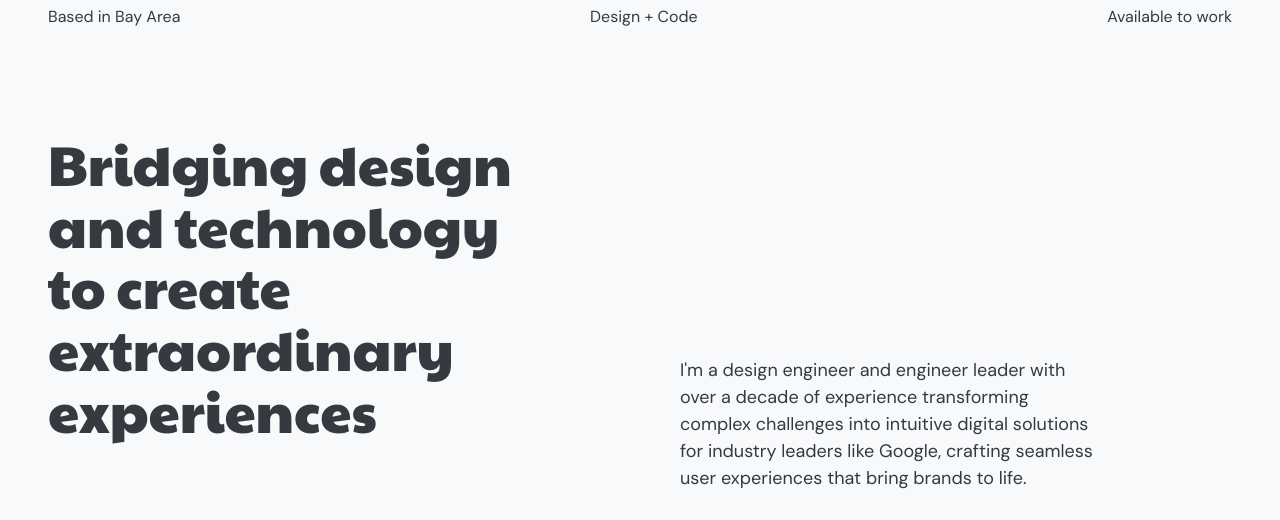
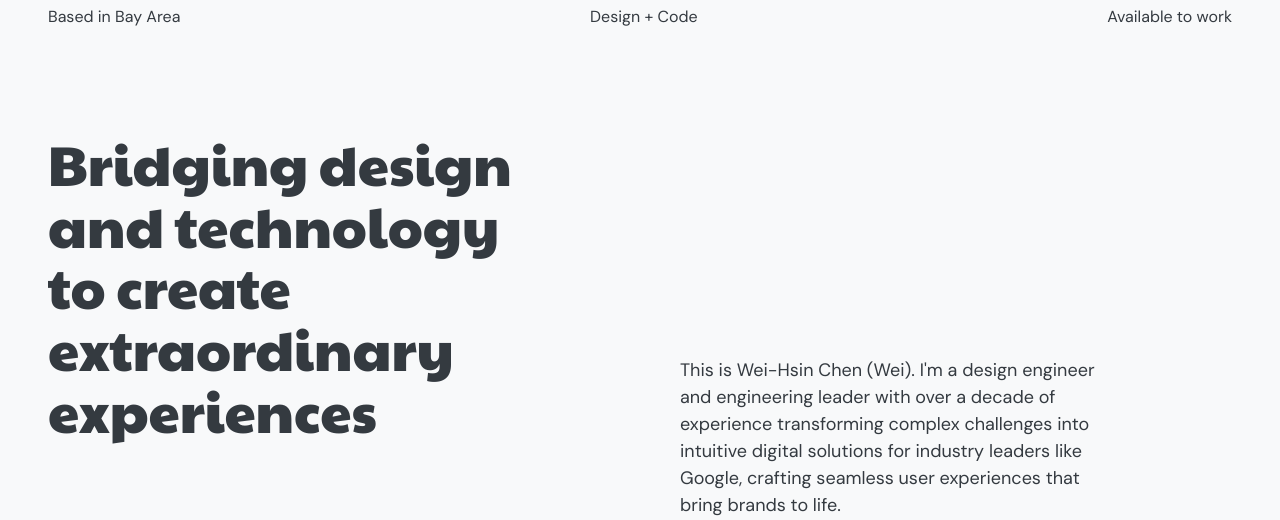
Before and after one commit to thisIsTheWei/design-engineer-portfolio, an Astro site: page / in a window 1280 px wide. Shown: the part 271-791 px from the top of the page. Built offline with nearby package versions, Linux system fonts and the light colour scheme; Astro itself is replaced by a stand-in of ours.

Commit message:
Misc, adjust intro, readme and footer

```diff
--- a/src/components/IntroHero.astro
+++ b/src/components/IntroHero.astro
@@ -20,7 +20,7 @@ const { class: className }: Props = Astro.props;
     </div>
     <h2 class="h2 intro-hero__statement">Bridging design and technology to create extraordinary experiences</h2>
     <div class="intro-hero__detail flow">
-      <p class="body-l intro-hero__detail-body">I'm a design engineer and engineer leader with over a decade of experience transforming complex challenges into intuitive digital solutions for industry leaders like Google, crafting seamless user experiences that bring brands to life.</p>
+      <p class="body-l intro-hero__detail-body">This is Wei-Hsin Chen (Wei). I'm a design engineer and engineering leader with over a decade of experience transforming complex challenges into intuitive digital solutions for industry leaders like Google, crafting seamless user experiences that bring brands to life.</p>
       <p class="body-l intro-hero__detail-body">If you would like to discuss opportunities to collaborate, please reach out.</p>
       <div class="intro-hero__detail-buttons">
         <Cta href="#contact" type="primary">Contact Me</Cta>
--- a/src/components/global/Footer.astro
+++ b/src/components/global/Footer.astro
@@ -44,6 +44,7 @@ const contactItems: MenuItem[] = [
     <ThemeToggle />
     <p>Design & Develop by Wei-Hsin Chen <br/>
       © 2024 All right reserved</p>
+    <p class="body-s">Interesting how I build it, check out my GitHub <a href="https://github.com/weihsinchen/portfolio" target="_blank">Repo.</a>
   </div>
 </footer>
 
```
Also changed, not shown: README.md.
